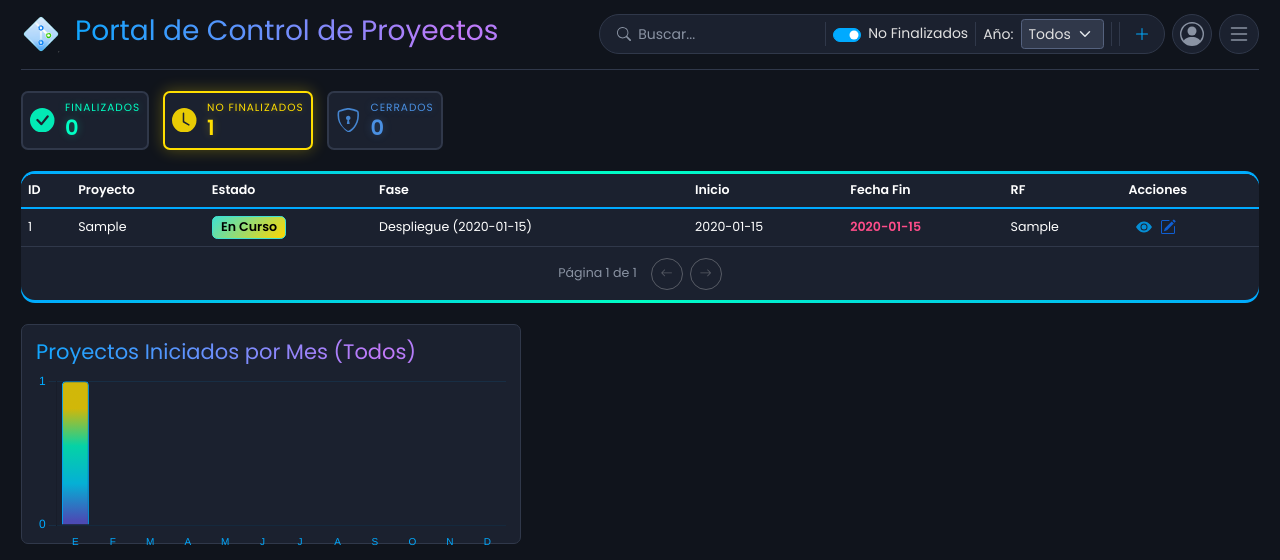
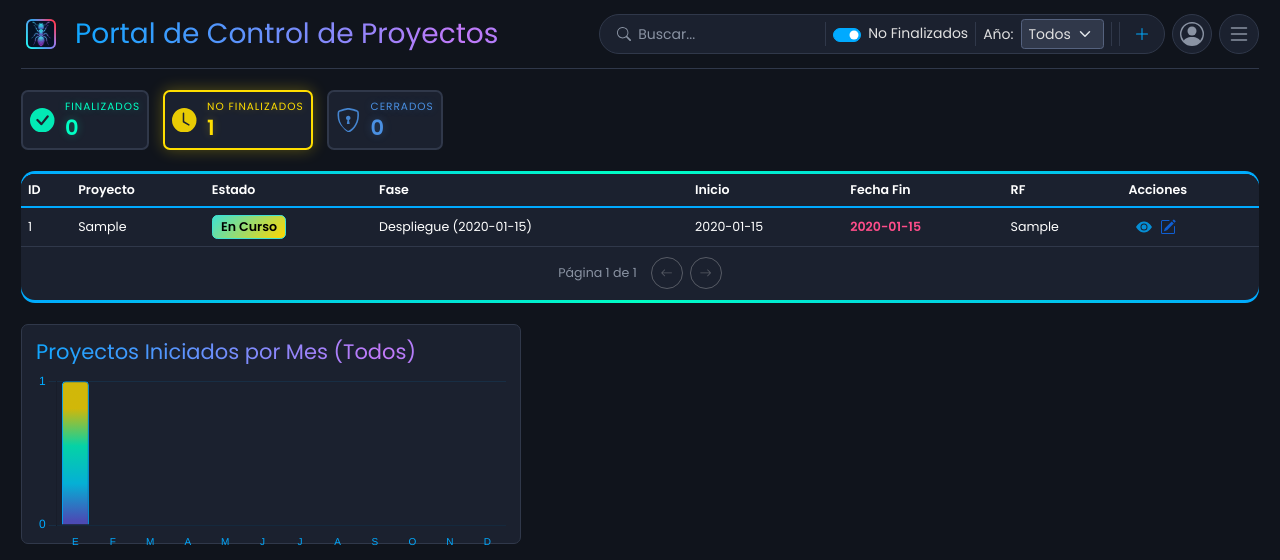
Before and after one commit to juveinar/proyecto_control, a Django app: page / in a window 1280 px wide. Shown: the top 560 px of the page. Run offline with Django 5.2, Linux system fonts and the light colour scheme; a user stored in the database is signed in; tables that the repository leaves empty hold one stand-in row (values such as "Sample post"); some libraries are stand-ins or nearby versions.

Commit message:
cambio del logo del portal web

```diff
--- a/templates/index.html
+++ b/templates/index.html
@@ -5,7 +5,11 @@
     <meta charset="UTF-8">
     <meta name="viewport" content="width=device-width, initial-scale=1.0">
     <title>Portal de Control de Proyectos</title>
-    <link rel="icon" href="{% static 'img/axionhub.ico' %}" type="image/x-icon">
+    <link rel="icon" href="{% static 'img/logo.png' %}" type="image/png">
+    <link rel="icon" href="{% static 'img/logo.png' %}" type="image/png" sizes="32x32">
+    <link rel="icon" href="{% static 'img/logo.png' %}" type="image/png" sizes="96x96">
+    <link rel="icon" href="{% static 'img/logo.png' %}" type="image/png" sizes="192x192">
+    <link rel="apple-touch-icon" href="{% static 'img/logo.png' %}">
     <link href="https://cdn.jsdelivr.net/npm/bootstrap@5.3.3/dist/css/bootstrap.min.css" rel="stylesheet">
     <link rel="preconnect" href="https://fonts.googleapis.com">
     <link rel="preconnect" href="https://fonts.gstatic.com" crossorigin>
@@ -159,8 +163,10 @@
             <div class="container-fluid">
                 <div class="top-bar">
                     <div class="header-container">
-                        <img src="{% static 'img/axionhub.ico' %}" alt="Logo" id="header-logo">
-                        <h1 class="h2 title-gradient">Portal de Control de Proyectos</h1>
+                        <a href="{% url 'index' %}" style="text-decoration: none; display: flex; align-items: center; gap: 1rem;">
+                            <img src="{% static 'img/logo.png' %}" alt="Logo" id="header-logo" style="cursor: pointer;">
+                            <h1 class="h2 title-gradient" style="cursor: pointer; margin: 0;">Portal de Control de Proyectos</h1>
+                        </a>
                     </div>
                     <!-- Contenedor principal para todos los controles superiores -->
                     <div class="top-controls-wrapper">
```
Also changed, not shown: templates/index_modular.html (+10 -2 lines), templates/login.html (+6 -2 lines), static/img/axionhub.ico, static/img/logo.png.
